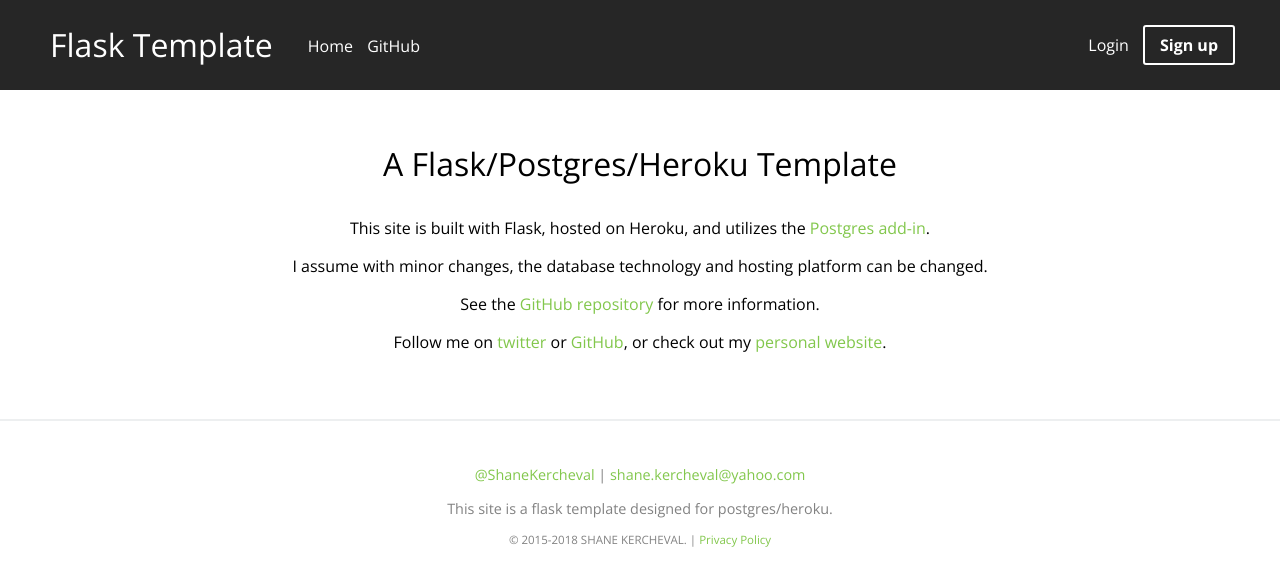
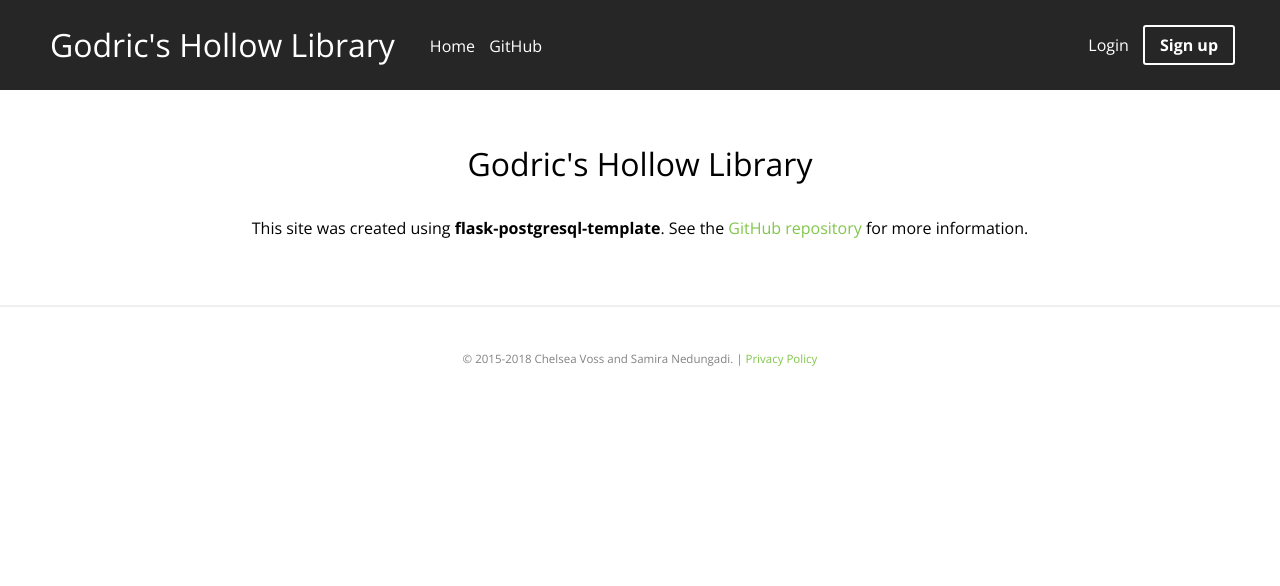
Before and after one commit to samiranne/l-space-flask, a Flask app: page / in a window 1280 px wide. Shown: the top 586 px of the page. Run offline with Flask 2, Linux system fonts and the light colour scheme; some libraries are stand-ins or nearby versions.

Commit message:
Update landing page and site metadata, and add Windows setup instructions to readme

```diff
--- a/requirements.txt
+++ b/requirements.txt
@@ -21,6 +21,6 @@ PyMySQL==0.6.7
 python-editor==0.5
 six==1.10.0
 SQLAlchemy==1.0.9
-Werkzeug==0.11.2
+Werkzeug==0.11.15
 wheel==0.24.0
 WTForms==2.1
--- a/templates/index.html
+++ b/templates/index.html
@@ -3,9 +3,6 @@
 {# if I want to override, e.g., the title, use: {% set title = 'index' %} #}
 
 {% block body %}
-    <h1>A Flask/Postgres/Heroku Template</h1>
-    <p>This site is built with Flask, hosted on Heroku, and utilizes the <a href="https://elements.heroku.com/addons/heroku-postgresql">Postgres add-in</a>.</p>
-    <p>I assume with minor changes, the database technology and hosting platform can be changed.</p>
-    <p>See the <a href="https://github.com/shane-kercheval/flask-postgresql-template" target="_blank">GitHub repository</a> for more information.</p>
-    <p>Follow me on <a href="https://twitter.com/ShaneKercheval" target="_blank">twitter</a> or <a href="https://github.com/shane-kercheval" target="_blank">GitHub</a>, or check out my <a href="http://shanekercheval.me" target="_blank">personal website</a>.</p>
+    <h1>Godric's Hollow Library</h1>
+    <p>This site was created using <b>flask-postgresql-template</b>. See the <a href="https://github.com/shane-kercheval/flask-postgresql-template" target="_blank">GitHub repository</a> for more information.</p>
 {% endblock %}
--- a/templates/navbar.html
+++ b/templates/navbar.html
@@ -3,7 +3,7 @@
 
     <div id="navigation_links">
         <a href="{{ url_for('home') }}">Home</a>
-        <a href="https://github.com/shane-kercheval/flask-postgresql-template" target="_blank">GitHub</a>
+        <a href="https://github.com/samiranne/rationalist-library" target="_blank">GitHub</a>
     </div>
 
     <div id="navigation_auth">
```
Also changed, not shown: config.py (+4 -8 lines), README.md.
